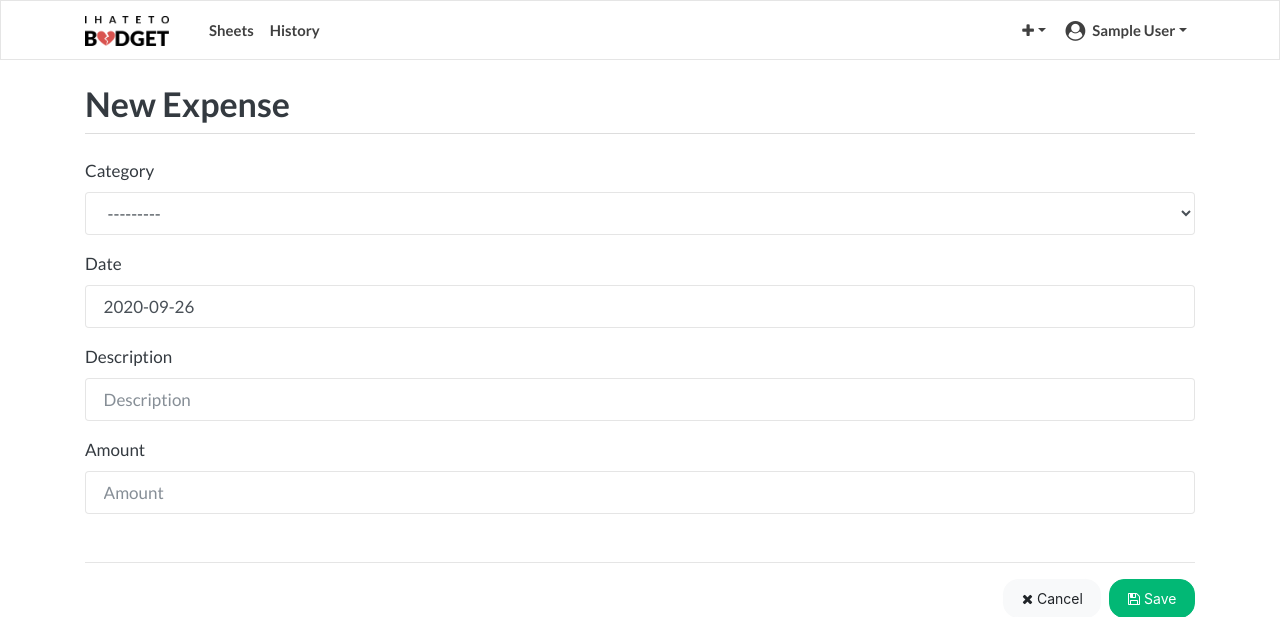
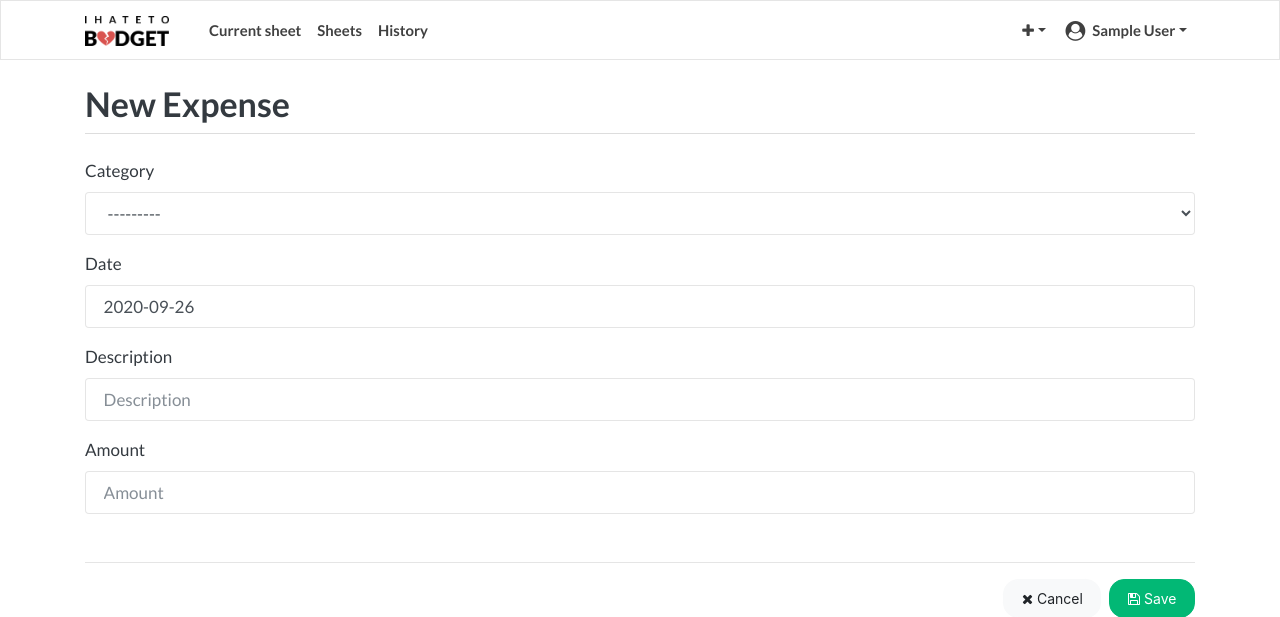
Before and after one commit to lebriton/ihatetobudget, a Django app: page /sheets/expense/new/ in a window 1280 px wide. Shown: the top 617 px of the page. Run offline with Django 3.2, Linux system fonts and the light colour scheme; the visitor is signed in with stand-in values (Sample User, id 1); data that the repository does not hold is empty; some libraries are stand-ins or nearby versions.

Commit message:
navbar: link to the current sheet

```diff
--- a/ihatetobudget/template/ihatetobudget/common/navbar.html
+++ b/ihatetobudget/template/ihatetobudget/common/navbar.html
@@ -10,6 +10,9 @@
     <div class="collapse navbar-collapse" id="navbarNav">
       <ul class="navbar-nav mr-auto">
         {% if user.is_authenticated %}
+          <li class="nav-item">
+            <a class="nav-link" href="{% url 'sheets:sheet' month_list.last.year month_list.last.month %}">Current sheet</a>
+          </li>
           <li class="nav-item">
             <a class="nav-link" href="{% url 'sheets:index' %}">Sheets</a>
           </li>
```
